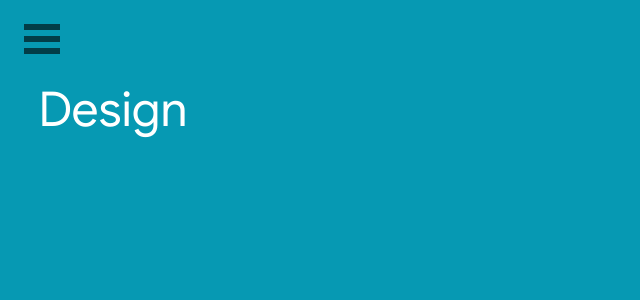
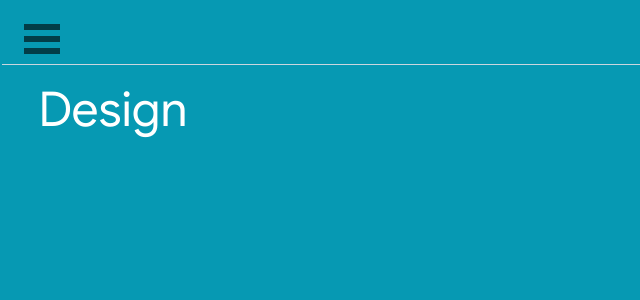
Before and after one commit to krishna-acondy/personal-website, an Angular app: page /design in a window 1280 px wide. Shown: the top 300 px of the page, without its empty margins (0-640 px from the left). Built offline with nearby package versions, Linux system fonts and the light colour scheme.

Commit message:
Added sticky header

```diff
--- a/src/app/app.component.html
+++ b/src/app/app.component.html
@@ -1,6 +1,10 @@
-<button class='menu-toggle' (click)='onClick()'>
-</button>
+<header class='header'>
+  <button class='menu-toggle' (click)='onClick()'>
+  </button>
+</header>
 <nav>
+  <button class='menu-toggle' (click)='onClick()'>
+  </button>
   <ul class='menu'>
       <li *ngFor='let menuItem of menuItems'
         class='subtitle'
--- a/src/app/app.component.scss
+++ b/src/app/app.component.scss
@@ -113,3 +113,14 @@ aside.sidebar {
               opacity 0.2s ease-out;
   transition-delay: 1.25s;
 }
+
+.header {
+  position: fixed;
+  margin: 0 0.1rem;
+  border-bottom: 1px solid #cad6df;
+  width: 100%;
+  height: 8vh;
+  // set animation
+  -webkit-transition: all 0.4s ease;
+  transition: all 0.4s ease;
+}
--- a/src/app/app.component.ts
+++ b/src/app/app.component.ts
@@ -58,6 +58,7 @@ export class AppComponent {
   navigateTo(item: MenuItem) {
     document.querySelector('body').classList.remove('open');
     document.querySelector('body').style.backgroundColor = item.color;
+    document.querySelector('header').style.backgroundColor = item.color;
     this.router.navigateByUrl(item.link);
   }
 }
```
